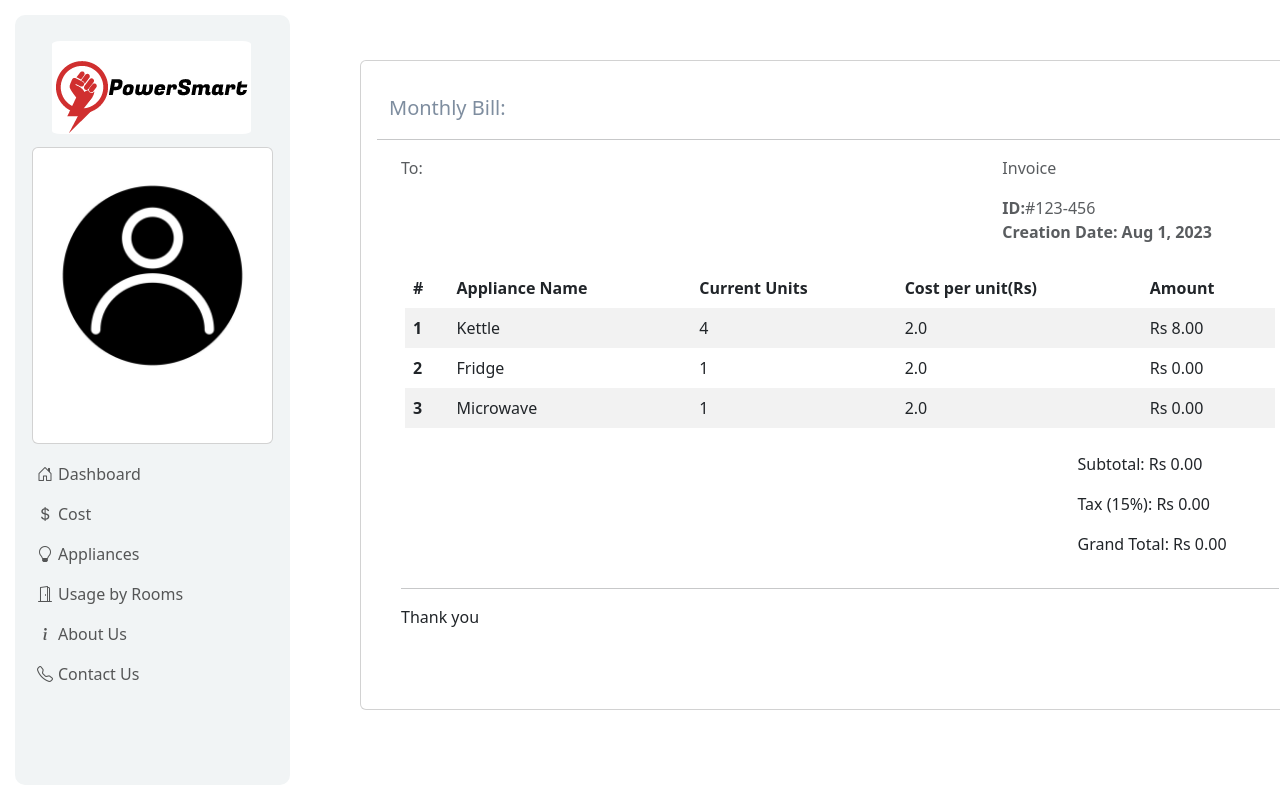
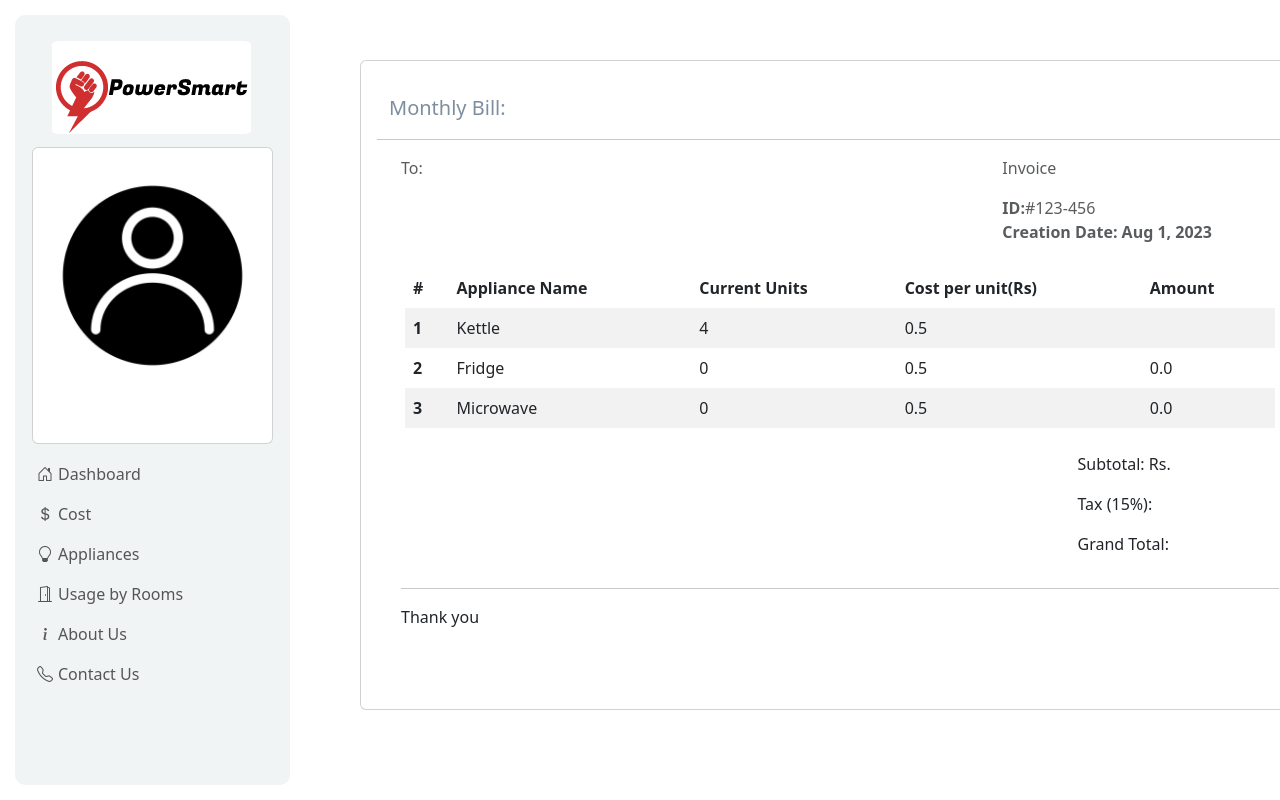
Before and after one commit to NoraRaju/PowerSmart, a Django app: page /PowerSmart/cost/ in a window 1280 px wide; the page is wider, and only the part inside the window is pictured. Run offline with Django 4.2, Linux system fonts and the light colour scheme; some libraries are stand-ins or nearby versions.

Commit message:
Fixed Bill Calculation

```diff
--- a/myworld/miniproject/PowerSmart/templates/appliances.html
+++ b/myworld/miniproject/PowerSmart/templates/appliances.html
@@ -88,6 +88,7 @@
       document.getElementById('power-value').textContent = data.power || 'Data not available';
       document.getElementById('voltage-value').textContent = data.voltage || 'Data not available';
       document.getElementById('energy-value').textContent = data.energy || 'Data not available';
+      document.getElementById('cost-value').textContent = data.cost || 'Data not available';
     });
   </script>
 
@@ -118,6 +119,8 @@
 
           <h5>Energy: (in Joule)</h5>
           <h6 id="energy-value" style="color: red">Loading...</h6>
+          <h5>cost:</h5>
+          <h6 id="cost-value" style="color: red">Loading...</h6>
 
         </div>
       </div>
--- a/myworld/miniproject/PowerSmart/templates/cost.html
+++ b/myworld/miniproject/PowerSmart/templates/cost.html
@@ -57,38 +57,8 @@
           </span>
         </nav>
       </aside>
-      <script type="module">
-        // Import the functions you need from the SDKs you need
-        import { initializeApp } from "https://www.gstatic.com/firebasejs/9.23.0/firebase-app.js";
-        import { getDatabase, ref, onValue } from "https://www.gstatic.com/firebasejs/9.23.0/firebase-database.js";
-
-        // Your web app's Firebase configuration
-        const firebaseConfig = {
-          apiKey: "AIzaSyAbmZPy5lUsA0mo_0tbkSH2DemypRRgyb4",
-          authDomain: "powersmart-f14f1.firebaseapp.com",
-          databaseURL: "https://powersmart-f14f1-default-rtdb.firebaseio.com",
-          projectId: "powersmart-f14f1",
-          storageBucket: "powersmart-f14f1.appspot.com",
-          messagingSenderId: "514395710434",
-          appId: "1:514395710434:web:08995e3ea6bf699cda0fbb",
-          measurementId: "G-8916GFC3LH"
-        };
-
-        // Initialize Firebase
-        const app = initializeApp(firebaseConfig);
-        const database = getDatabase(app);
-
-        // Access the Firebase Realtime Database and retrieve data
-        const dataRef = ref(database, "/sensorData");
-        onValue(dataRef, (snapshot) => {
-          const data = snapshot.val();
-
-          // Update the values on the web page
-          document.getElementById('current-value').textContent = data.current || 'Data not available';
-        });
-      </script>
-    <div class="maincon">
-    <div class="card">
+      <div class="maincon">
+      <div class="card">
       <div class="card-body">
         <div class="container mb-5 mt-3">
           <div class="row d-flex align-items-baseline">
@@ -164,22 +134,22 @@
                     <th scope="row">1</th>
                     <td>Kettle</td>
                     <td id="current-value">4</td>
-                    <td>2.0</td>
-                    <td id="amount1"></td>
+                    <td>0.5</td>
+                    <td id="cost-value"></td>
                   </tr>
                   <tr>
                     <th scope="row">2</th>
                     <td>Fridge</td>
-                    <td>1</td>
-                    <td>2.0</td>
-                    <td id="amount2"></td>
+                    <td>0</td>
+                    <td>0.5</td>
+                    <td>0.0</td>
                   </tr>
                   <tr>
                     <th scope="row">3</th>
                     <td>Microwave</td>
-                    <td>1</td>
-                    <td>2.0</td>
-                    <td id="amount3"></td>
+                    <td>0</td>
+                    <td>0.5</td>
+                    <td>0.0</td>
                   </tr>
                 </tbody>
 
@@ -191,17 +161,13 @@
                 <p class="ms-3"></p>
 
               </div>
-              <div class="col-xl-3">
-                <p>Subtotal: <span id="subtotal">0</span></p>
-                <p>Tax (15%): <span id="tax">0</span></p>
-                <p>Grand Total: <span id="grandTotal">0</span></p>
-                <!--<ul class="list-unstyled">
-                  <li class="ms-3"><p>Subtotal: <span id="subtotal">0</span></p></li>
-                  <li class="ms-3 mt-2"><span class="text-black me-4">Tax(15%)</span>$111</li>
-                </ul>
-                <p class="text-black float-start"><span class="text-black me-3"> Total Amount</span><span
-                    style="font-size: 25px;">$1221</span></p>-->
-              </div>
+
+<div class="col-xl-3">
+  <p data-subtotal>Subtotal: Rs. </p>
+  <p data-tax>Tax (15%): </p>
+  <p data-grand-total>Grand Total: </p>
+</div>
+
             </div>
                         <hr>
             <div class="row">
@@ -218,65 +184,52 @@
 
   </div>
 
-  <script>
-    // Function to calculate the amount for an appliance
-    function calculateAmount(currentUnits, costPerUnit) {
-      // Multiply currentUnits by 1000 to convert to whole number
-      const currentUnitsWhole = currentUnits * 1000;
-      return (currentUnitsWhole * costPerUnit) / 1000; // Divide by 1000 to get the actual amount
-    }
+  <script type="module">
+    // Import the functions you need from the SDKs you need
+    import { initializeApp } from "https://www.gstatic.com/firebasejs/9.23.0/firebase-app.js";
+    import { getDatabase, ref, onValue } from "https://www.gstatic.com/firebasejs/9.23.0/firebase-database.js";
 
-    // Function to calculate the subtotal
-    function calculateSubtotal() {
-      const amounts = document.querySelectorAll('[id^="amount"]');
-      let subtotal = 0;
-      amounts.forEach((amount) => {
-        const parsedAmount = parseFloat(amount.textContent);
-        subtotal += isNaN(parsedAmount) ? 0 : parsedAmount;
-      });
-      return subtotal;
-    }
+    // Your web app's Firebase configuration
+    const firebaseConfig = {
+      apiKey: "AIzaSyAbmZPy5lUsA0mo_0tbkSH2DemypRRgyb4",
+      authDomain: "powersmart-f14f1.firebaseapp.com",
+      databaseURL: "https://powersmart-f14f1-default-rtdb.firebaseio.com",
+      projectId: "powersmart-f14f1",
+      storageBucket: "powersmart-f14f1.appspot.com",
+      messagingSenderId: "514395710434",
+      appId: "1:514395710434:web:08995e3ea6bf699cda0fbb",
+      measurementId: "G-8916GFC3LH"
+    };
 
-    // Function to calculate the tax
-    function calculateTax(subtotal) {
-      const taxPercentage = 15;
-      return (subtotal * taxPercentage) / 100;
-    }
+    // Initialize Firebase
+    const app = initializeApp(firebaseConfig);
+    const database = getDatabase(app);
 
-    // Function to calculate the grand total
-    function calculateGrandTotal(subtotal, tax) {
-      return subtotal + tax;
-    }
+    // Access the Firebase Realtime Database and retrieve data
+    const dataRef = ref(database, "/sensorData");
+    onValue(dataRef, (snapshot) => {
+      const data = snapshot.val();
 
-    // Function to update the table values
-    function updateTable() {
-      const currentUnits = parseFloat(document.getElementById('current-value').textContent);
-      const costPerUnit = 2.0; // Cost per unit for all appliances
+      // Extract the cost value from the data object
+    const costValue = parseFloat(data.cost) || 0;
 
-      // Calculate the amount for kettle
-      const amount1 = calculateAmount(currentUnits, costPerUnit);
-      document.getElementById('amount1').textContent = `Rs ${amount1.toFixed(2)}`;
+// Update the values on the web page
+document.getElementById('cost-value').textContent = costValue;
 
-      // Set the current units for fridge and microwave to zero
-      document.getElementById('amount2').textContent = `Rs 0.00`;
-      document.getElementById('amount3').textContent = `Rs 0.00`;
+// Update Subtotal
+document.querySelector('p[data-subtotal]').textContent = `Subtotal: Rs. ${costValue}`;
 
-      // Calculate the subtotal
-      const subtotal = calculateSubtotal();
-      document.getElementById('subtotal').textContent = `Rs ${subtotal.toFixed(2)}`;
+// Calculate Tax
+const taxValue = costValue * 0.15;
+document.querySelector('p[data-tax]').textContent = `Tax (15%): Rs. ${taxValue.toFixed(2)}`;
 
-      // Calculate the tax
-      const tax = calculateTax(subtotal);
-      document.getElementById('tax').textContent = `Rs ${tax.toFixed(2)}`;
+// Calculate Grand Total
+const grandTotal = costValue + taxValue;
+document.querySelector('p[data-grand-total]').textContent = `Grand Total: Rs. ${grandTotal.toFixed(2)}`;
+});
+  </script>
 
-      // Calculate the grand total
-      const grandTotal = calculateGrandTotal(subtotal, tax);
-      document.getElementById('grandTotal').textContent = `Rs ${grandTotal.toFixed(2)}`;
-    }
 
-    // Call the function to update the table values
-    updateTable();
-  </script>
 
 
 
```
Also changed, not shown: myworld/miniproject/db.sqlite3.
